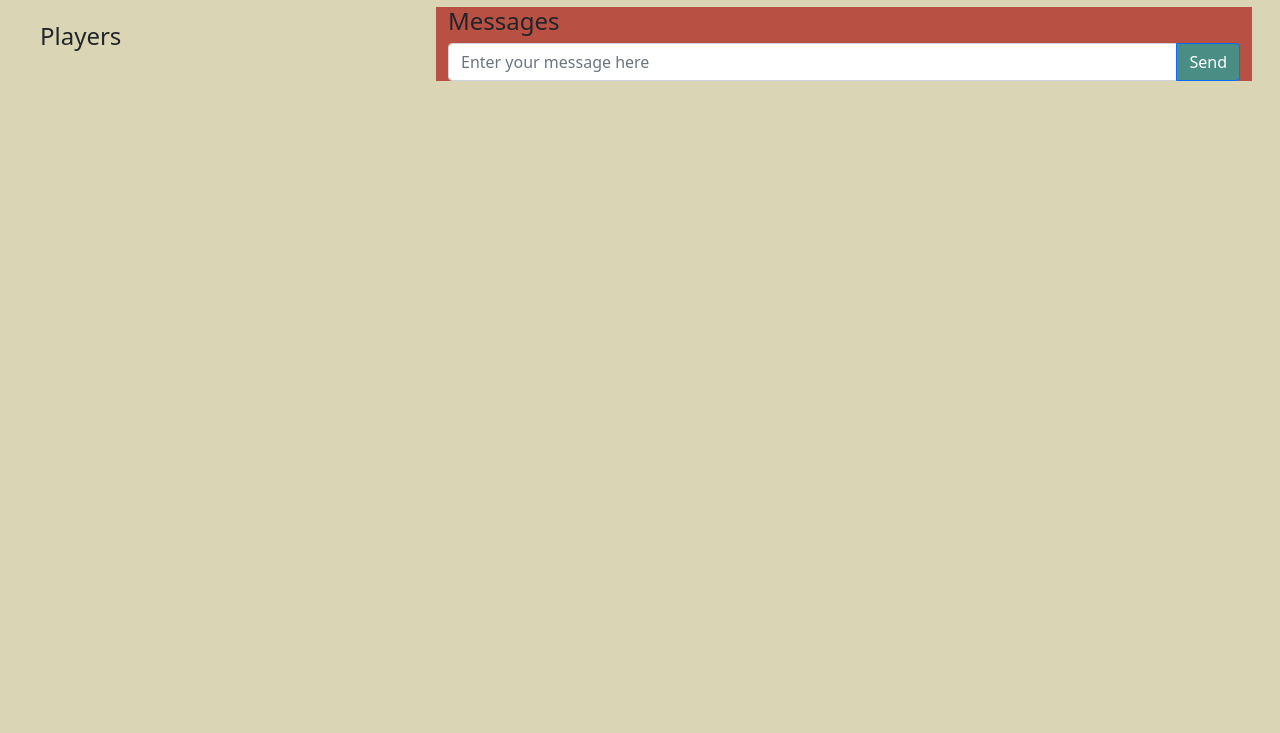
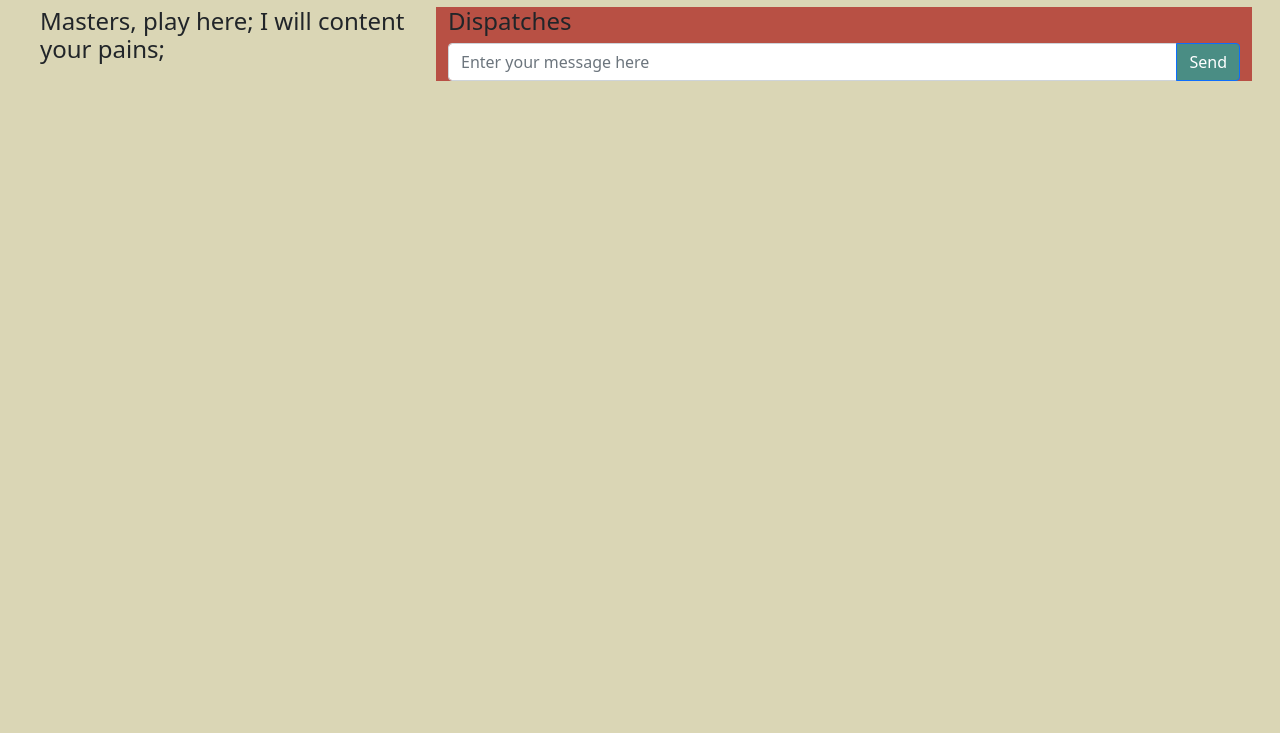
Before and after one commit to kyfo-uci/kyfo-othello-reversi, a website: page public/lobby.html in a window 1280 px wide. Shown: the part 67-800 px from the top of the page. Drawn offline with nearby package versions, Linux system fonts and the light colour scheme; no server answers.

Commit message:
ux clean up stuff

```diff
--- a/public/assets/css/game.css
+++ b/public/assets/css/game.css
@@ -53,3 +53,7 @@ td.hovered_over:hover{
 .btn-primary{
   background-color: #4A8D84;
 }
+
+.progress {
+  max-width: 527px;
+}
--- a/public/lobby.html
+++ b/public/lobby.html
@@ -56,15 +56,15 @@
     <!-- Row 2 Messages  -->
       <div class = 'row m-3'>
         <div class = 'col'>
-          <div class = 'row align-items-center justify-content-center'>
+          <div class = 'row align-items-top justify-content-center'>
             <div class = 'col-md-4'>
-              <h4>Players</h4>
-              <div id='players'class='align-items-end text-right m-3'>
+              <h4>Masters, play here; I will content your pains;</h4>
+              <div id='players'class='align-items-right text-right m-3'>
               </div>
             </div>
             <div col class = 'col-md-8' id='messagePane'>
               <div>
-                <h4>Messages</h4>
+                <h4>Dispatches</h4>
               </div>
               <div class = 'input-group'>
                 <input type='text' class = 'form-control text-nowrap' id="chatMessage" placeholder="Enter your message here" aria-label="Enter your message to send to the chant room" />
```
Also changed, not shown: public/game.html (+2 -2 lines), public/assets/images/token-splash.png (deleted), public/assets/images/token-splash2.png (deleted).
